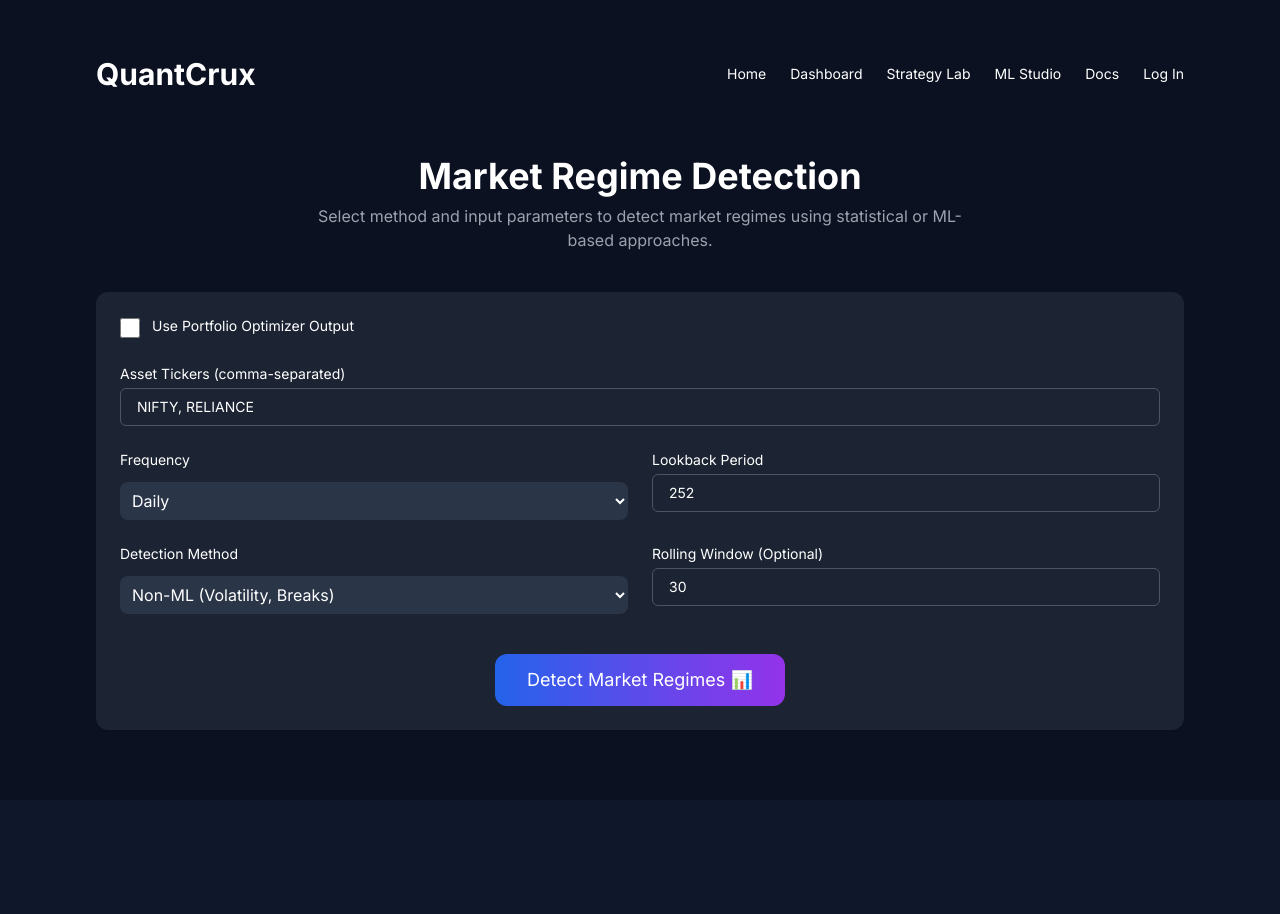
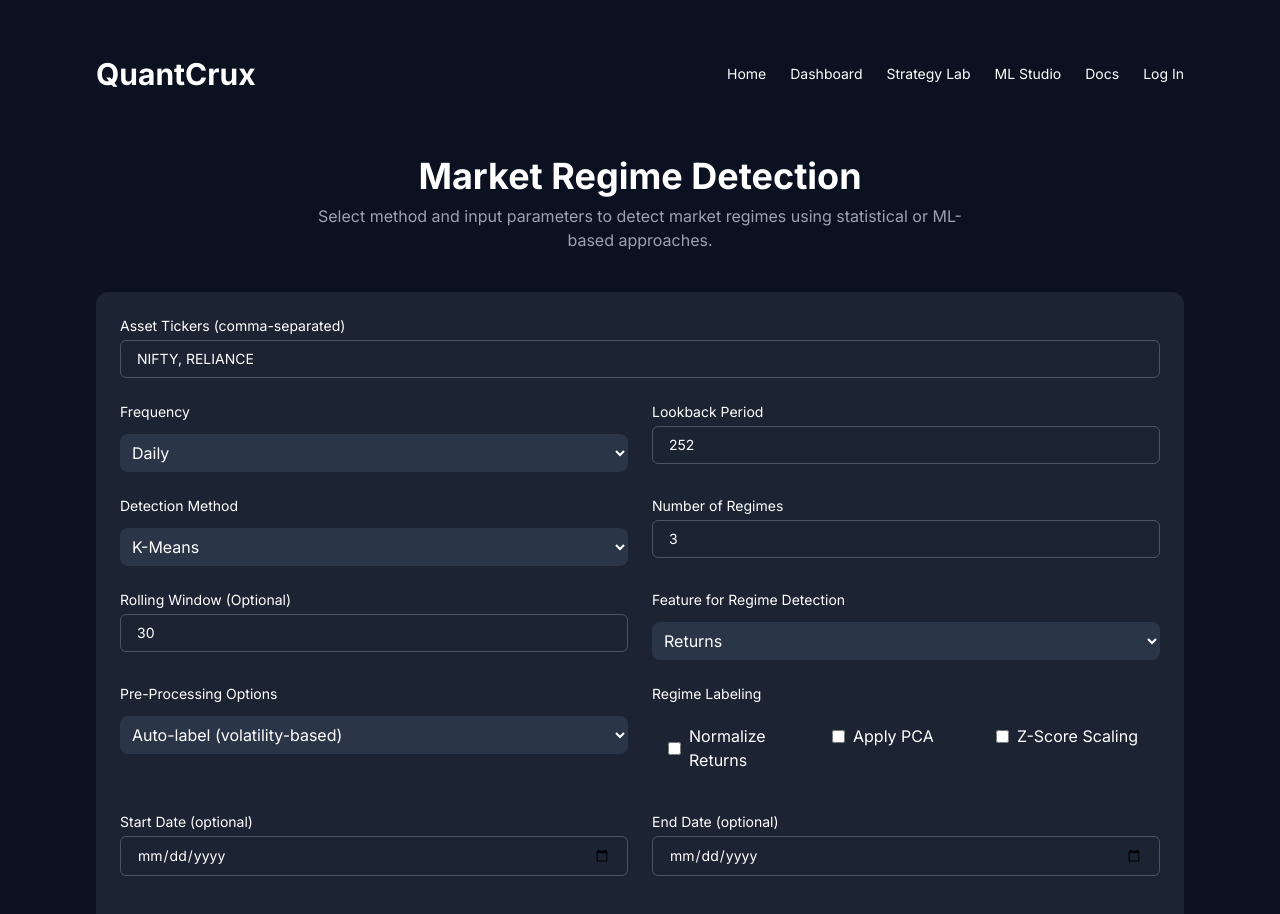
Before and after one commit to prathjain99/QuantCrux, a React (Vite) app in the folder frontend/: page /regime-detection in a window 1280 px wide. Shown: the top 914 px of the page. Before the commit the page ends 800 px from the top, so only its background shows below. Built offline with nearby package versions, Linux system fonts and the light colour scheme.

Commit message:
Regime detection frontend enhancement

```diff
--- a/frontend/src/pages/core/RegimeDetection.jsx
+++ b/frontend/src/pages/core/RegimeDetection.jsx
@@ -1,3 +1,4 @@
+
 // import React, { useState } from "react";
 // import { useNavigate } from "react-router-dom";
 // import { motion } from "framer-motion";
@@ -28,12 +29,14 @@
 //   };
 
 //   const handleSubmit = () => {
-//     navigate("/regime-detection/results", { state: { formData: form } });
+//     navigate("/regime-detection-results", { state: { formData: form } });
 //   };
 
 //   return (
 //     <div className="min-h-screen bg-[#0B1120] text-white px-6 md:px-24 py-14">
 //       <Header showHome />
+
+//       {/* Page Title */}
 //       <motion.div
 //         initial={{ opacity: 0, y: 30 }}
 //         animate={{ opacity: 1, y: 0 }}
@@ -46,99 +49,100 @@
 //         </p>
 //       </motion.div>
 
+//       {/* Form Card */}
 //       <Card className="bg-[#1C2433] rounded-2xl">
-//         <CardContent className="p-6 grid grid-cols-1 md:grid-cols-2 gap-6">
-//           <div>
-//             <Label className="text-white">Use Portfolio Optimizer Output</Label>
-//             <input
-//               type="checkbox"
-//               name="useOptimizerOutput"
-//               checked={form.useOptimizerOutput}
-//               onChange={handleChange}
-//               className="accent-blue-600 mt-2"
-//             />
-//           </div>
+//         <CardContent className="p-6">
+//           <div className="grid grid-cols-1 md:grid-cols-2 gap-6">
 
-//           {!form.useOptimizerOutput && (
-//             <div className="col-span-2">
-//               <Label className="text-white">Asset Tickers (comma-separated)</Label>
+
+//             {/* Asset Tickers Input */}
+//             {!form.useOptimizerOutput && (
+//               <div className="col-span-2">
+//                 <Label htmlFor="assetTickers" className="text-white">Asset Tickers (comma-separated)</Label>
+//                 <Input
+//                   name="assetTickers"
+//                   value={form.assetTickers}
+//                   onChange={handleChange}
+//                   placeholder="e.g. NIFTY, RELIANCE, INFY"
+//                   className="mt-2"
+//                 />
+//               </div>
+//             )}
+
+//             {/* Frequency */}
+//             <div>
+//               <Label htmlFor="frequency" className="text-white">Frequency</Label>
+//               <select
+//                 name="frequency"
+//                 value={form.frequency}
+//                 onChange={handleChange}
+//                 className="w-full mt-2 p-2 bg-[#2A3548] text-white rounded-lg"
+//               >
+//                 <option value="daily">Daily</option>
+//                 <option value="weekly">Weekly</option>
+//                 <option value="monthly">Monthly</option>
+//               </select>
+//             </div>
+
+//             {/* Lookback */}
+//             <div>
+//               <Label htmlFor="lookback" className="text-white">Lookback Period</Label>
 //               <Input
-//                 name="assetTickers"
-//                 value={form.assetTickers}
+//                 type="number"
+//                 name="lookback"
+//                 value={form.lookback}
 //                 onChange={handleChange}
-//                 placeholder="e.g. NIFTY, RELIANCE, INFY"
+//                 placeholder="e.g. 252"
 //                 className="mt-2"
 //               />
 //             </div>
-//           )}
 
-//           <div>
-//             <Label className="text-white">Frequency</Label>
-//             <select
-//               name="frequency"
-//               value={form.frequency}
-//               onChange={handleChange}
-//               className="w-full mt-2 p-2 bg-[#2A3548] text-white rounded-lg"
-//             >
-//               <option value="daily">Daily</option>
-//               <option value="weekly">Weekly</option>
-//               <option value="monthly">Monthly</option>
-//             </select>
-//           </div>
+//             {/* Detection Method */}
+//             <div>
+//               <Label htmlFor="method" className="text-white">Detection Method</Label>
+//               <select
+//                 name="method"
+//                 value={form.method}
+//                 onChange={handleChange}
+//                 className="w-full mt-2 p-2 bg-[#2A3548] text-white rounded-lg"
+//               >
+//                 <option value="non-ml">Non-ML (Volatility, Breaks)</option>
+//                 <option value="kmeans">K-Means</option>
+//                 <option value="gmm">GMM</option>
+//                 <option value="hmm">HMM</option>
+//               </select>
+//             </div>
 
-//           <div>
-//             <Label className="text-white">Lookback Period</Label>
-//             <Input
-//               type="number"
-//               name="lookback"
-//               value={form.lookback}
-//               onChange={handleChange}
-//               placeholder="e.g. 252"
-//               className="mt-2"
-//             />
-//           </div>
+//             {/* Number of Regimes */}
+//             {form.method !== "non-ml" && (
+//               <div>
+//                 <Label htmlFor="numRegimes" className="text-white">Number of Regimes</Label>
+//                 <Input
+//                   type="number"
+//                   name="numRegimes"
+//                   value={form.numRegimes}
+//                   onChange={handleChange}
+//                   className="mt-2"
+//                 />
+//               </div>
+//             )}
 
-//           <div>
-//             <Label className="text-white">Detection Method</Label>
-//             <select
-//               name="method"
-//               value={form.method}
-//               onChange={handleChange}
-//               className="w-full mt-2 p-2 bg-[#2A3548] text-white rounded-lg"
-//             >
-//               <option value="non-ml">Non-ML (Volatility, Breaks)</option>
-//               <option value="kmeans">K-Means</option>
-//               <option value="gmm">GMM</option>
-//               <option value="hmm">HMM</option>
-//             </select>
-//           </div>
-
-//           {(form.method !== "non-ml") && (
+//             {/* Rolling Window */}
 //             <div>
-//               <Label className="text-white">Number of Regimes</Label>
+//               <Label htmlFor="rollingWindow" className="text-white">Rolling Window (Optional)</Label>
 //               <Input
 //                 type="number"
-//                 name="numRegimes"
-//                 value={form.numRegimes}
+//                 name="rollingWindow"
+//                 value={form.rollingWindow}
 //                 onChange={handleChange}
+//                 placeholder="e.g. 30"
 //                 className="mt-2"
 //               />
 //             </div>
-//           )}
-
-//           <div>
-//             <Label className="text-white">Rolling Window (Optional)</Label>
-//             <Input
-//               type="number"
-//               name="rollingWindow"
-//               value={form.rollingWindow}
-//               onChange={handleChange}
-//               placeholder="e.g. 30"
-//               className="mt-2"
-//             />
 //           </div>
 
-//           <div className="col-span-2 text-center mt-6">
+//           {/* Submit Button */}
+//           <div className="text-center mt-10">
 //             <Button
 //               onClick={handleSubmit}
 //               className="bg-gradient-to-r from-blue-600 to-purple-600 text-white px-8 py-3 text-lg rounded-xl hover:scale-105 transition-transform"
@@ -151,7 +155,6 @@
 //     </div>
 //   );
 // }
-
 
 
 import React, { useState } from "react";
@@ -169,10 +172,17 @@ export default function RegimeDetection() {
     assetTickers: "NIFTY, RELIANCE",
     frequency: "daily",
     lookback: 252,
-    method: "non-ml",
+    method: "kmeans",
     rollingWindow: 30,
     numRegimes: 3,
     useOptimizerOutput: false,
+    featureType: "returns",
+    regimeLabeling: "auto",
+    normalize: false,
+    applyPCA: false,
+    zscore: false,
+    startDate: "",
+    endDate: ""
   });
 
   const handleChange = (e) => {
@@ -191,7 +201,6 @@ export default function RegimeDetection() {
     <div className="min-h-screen bg-[#0B1120] text-white px-6 md:px-24 py-14">
       <Header showHome />
 
-      {/* Page Title */}
       <motion.div
         initial={{ opacity: 0, y: 30 }}
         animate={{ opacity: 1, y: 0 }}
@@ -204,26 +213,9 @@ export default function RegimeDetection() {
         </p>
       </motion.div>
 
-      {/* Form Card */}
       <Card className="bg-[#1C2433] rounded-2xl">
         <CardContent className="p-6">
           <div className="grid grid-cols-1 md:grid-cols-2 gap-6">
-
-            {/* Use Portfolio Optimizer Checkbox */}
-            <div className="flex items-center space-x-3 col-span-2">
-              <input
-                type="checkbox"
-                name="useOptimizerOutput"
-                checked={form.useOptimizerOutput}
-                onChange={handleChange}
-                className="accent-blue-600 h-5 w-5"
-              />
-              <Label className="text-white text-base" htmlFor="useOptimizerOutput">
-                Use Portfolio Optimizer Output
-              </Label>
-            </div>
-
-            {/* Asset Tickers Input */}
             {!form.useOptimizerOutput && (
               <div className="col-span-2">
                 <Label htmlFor="assetTickers" className="text-white">Asset Tickers (comma-separated)</Label>
@@ -237,7 +229,6 @@ export default function RegimeDetection() {
               </div>
             )}
 
-            {/* Frequency */}
             <div>
               <Label htmlFor="frequency" className="text-white">Frequency</Label>
               <select
@@ -252,7 +243,6 @@ export default function RegimeDetection() {
               </select>
             </div>
 
-            {/* Lookback */}
             <div>
               <Label htmlFor="lookback" className="text-white">Lookback Period</Label>
               <Input
@@ -265,7 +255,6 @@ export default function RegimeDetection() {
               />
             </div>
 
-            {/* Detection Method */}
             <div>
               <Label htmlFor="method" className="text-white">Detection Method</Label>
               <select
@@ -274,14 +263,13 @@ export default function RegimeDetection() {
                 onChange={handleChange}
                 className="w-full mt-2 p-2 bg-[#2A3548] text-white rounded-lg"
               >
-                <option value="non-ml">Non-ML (Volatility, Breaks)</option>
                 <option value="kmeans">K-Means</option>
                 <option value="gmm">GMM</option>
                 <option value="hmm">HMM</option>
+                <option value="non-ml">Non-ML (Volatility, Breaks)</option>
               </select>
             </div>
 
-            {/* Number of Regimes */}
             {form.method !== "non-ml" && (
               <div>
                 <Label htmlFor="numRegimes" className="text-white">Number of Regimes</Label>
@@ -295,7 +283,6 @@ export default function RegimeDetection() {
               </div>
             )}
 
-            {/* Rolling Window */}
             <div>
               <Label htmlFor="rollingWindow" className="text-white">Rolling Window (Optional)</Label>
               <Input
@@ -307,9 +294,89 @@ export default function RegimeDetection() {
                 className="mt-2"
               />
             </div>
+
+            <div>
+              <Label htmlFor="featureType" className="text-white">Feature for Regime Detection</Label>
+              <select
+                name="featureType"
+                value={form.featureType}
+                onChange={handleChange}
+                className="w-full mt-2 p-2 bg-[#2A3548] text-white rounded-lg"
+              >
+                <option value="returns">Returns</option>
+                <option value="volatility">Volatility</option>
+                <option value="correlation">Correlation</option>
+                <option value="momentum">Momentum</option>
+              </select>
+            </div>
+
+            <div>
+              <Label htmlFor="regimeLabeling" className="text-white">Pre-Processing Options</Label>
+              <select
+                name="regimeLabeling"
+                value={form.regimeLabeling}
+                onChange={handleChange}
+                className="w-full mt-2 p-2 bg-[#2A3548] text-white rounded-lg"
+              >
+                <option value="auto">Auto-label (volatility-based)</option>
+                <option value="manual">Manual</option>
+                <option value="raw">Cluster ID Only</option>
+              </select>
+            </div>
+
+            <div>
+              <Label htmlFor="regimeLabeling" className="text-white">Regime Labeling</Label>
+
+            <Card>
+              <CardContent>
+            <div className="col-span-2 grid grid-cols-1 md:grid-cols-3 gap-4">
+              <div>
+                <label className="flex items-center space-x-2">
+                  <input type="checkbox" name="normalize" checked={form.normalize} onChange={handleChange} />
+                  <span>Normalize Returns</span>
+                </label>
+              </div>
+              <div>
+                <label className="flex items-center space-x-2">
+                  <input type="checkbox" name="applyPCA" checked={form.applyPCA} onChange={handleChange} />
+                  <span>Apply PCA</span>
+                </label>
+              </div>
+              <div>
+                <label className="flex items-center space-x-2">
+                  <input type="checkbox" name="zscore" checked={form.zscore} onChange={handleChange} />
+                  <span>Z-Score Scaling</span>
+                </label>
+              </div>
+            </div>
+            </CardContent>
+            </Card>
+            </div>
+
+
+
+            <div>
+              <Label htmlFor="startDate" className="text-white">Start Date (optional)</Label>
+              <Input
+                type="date"
+                name="startDate"
+                value={form.startDate}
+                onChange={handleChange}
+                className="mt-2"
+              />
+            </div>
+            <div>
+              <Label htmlFor="endDate" className="text-white">End Date (optional)</Label>
+              <Input
+                type="date"
+                name="endDate"
+                value={form.endDate}
+                onChange={handleChange}
+                className="mt-2"
+              />
+            </div>
           </div>
 
-          {/* Submit Button */}
           <div className="text-center mt-10">
             <Button
               onClick={handleSubmit}
--- a/frontend/src/pages/core/RegimeDetectionResults.jsx
+++ b/frontend/src/pages/core/RegimeDetectionResults.jsx
@@ -1,3 +1,87 @@
+// import React from "react";
+// import { useLocation, useNavigate } from "react-router-dom";
+// import { motion } from "framer-motion";
+// import { Card, CardContent } from "@/components/card";
+// import Header from "@/components/header";
+// import { Button } from "@/components/button";
+
+// export default function RegimeDetectionResults() {
+//   const location = useLocation();
+//    const navigate = useNavigate();
+//   const formData = location.state?.formData || {};
+
+//   return (
+//     <div className="min-h-screen bg-[#0B1120] text-white px-6 md:px-24 py-14">
+//       <Header showHome />
+
+//       <motion.div
+//         initial={{ opacity: 0, y: 30 }}
+//         animate={{ opacity: 1, y: 0 }}
+//         transition={{ duration: 0.6 }}
+//         className="mb-10 text-center"
+//       >
+//         <h1 className="text-4xl font-bold mb-2">Market Regime Detection Results</h1>
+//         <p className="text-gray-400 max-w-2xl mx-auto">
+//           Below are the summary of detected regimes and transition points based on your input configuration.
+//         </p>
+//       </motion.div>
+
+//       {/* Input Summary */}
+//       <Card className="bg-[#1C2433] rounded-2xl mb-10">
+//         <CardContent className="p-6">
+//           <h2 className="text-2xl font-semibold mb-4">Input Summary</h2>
+//           <div className="grid grid-cols-1 md:grid-cols-2 gap-6 text-sm text-gray-300">
+//             <p><strong>Asset Tickers:</strong> {formData.assetTickers}</p>
+//             <p><strong>Frequency:</strong> {formData.frequency}</p>
+//             <p><strong>Lookback Period:</strong> {formData.lookback}</p>
+//             <p><strong>Detection Method:</strong> {formData.method.toUpperCase()}</p>
+//             <p><strong>Rolling Window:</strong> {formData.rollingWindow}</p>
+//             {formData.method !== "non-ml" && (
+//               <p><strong>Number of Regimes:</strong> {formData.numRegimes}</p>
+//             )}
+//             <p><strong>Used Optimizer Output:</strong> {formData.useOptimizerOutput ? "Yes" : "No"}</p>
+//           </div>
+//         </CardContent>
+//       </Card>
+
+//       {/* Regime Results Summary */}
+//       <Card className="bg-[#1C2433] rounded-2xl mb-10">
+//         <CardContent className="p-6">
+//           <h2 className="text-2xl font-semibold mb-4">Detected Regime Summary</h2>
+//           <ul className="list-disc pl-5 text-gray-300 space-y-2">
+//             <li>Regime 1 (Stable): Detected from Jan 2020 to Feb 2021</li>
+//             <li>Regime 2 (Volatile): Detected from Mar 2021 to Nov 2022</li>
+//             <li>Regime 3 (Recovery): Detected from Dec 2022 onwards</li>
+//           </ul>
+//         </CardContent>
+//       </Card>
+
+//       {/* Charts Placeholder */}
+//       <Card className="bg-[#1C2433] rounded-2xl mb-10">
+//         <CardContent className="p-6">
+//           <h2 className="text-2xl font-semibold mb-4">Visualization (Coming Soon)</h2>
+//           <div className="text-center text-gray-400 italic">
+//             Regime overlay plot and volatility clustering charts will appear here.
+//           </div>
+//         </CardContent>
+//       </Card>
+
+//       {/* Download Placeholder */}
+
+//        <div className="text-center mt-10">
+//                    <Button
+//                      onClick={() => navigate("/regime-detection")}
+//                      className="bg-gradient-to-r from-blue-600 to-purple-600 text-white px-8 py-3 text-lg rounded-xl hover:scale-105 transition-transform"
+//                    >
+//                     Back to Detection 📊
+//                    </Button>
+//         </div>
+
+//     </div>
+//   );
+// }
+
+
 import React from "react";
 import { useLocation, useNavigate } from "react-router-dom";
 import { motion } from "framer-motion";
@@ -22,7 +106,7 @@ export default function RegimeDetectionResults() {
       >
         <h1 className="text-4xl font-bold mb-2">Market Regime Detection Results</h1>
         <p className="text-gray-400 max-w-2xl mx-auto">
-          Below are the summary of detected regimes and transition points based on your input configuration.
+          Below is a detailed summary of detected regimes and transitions based on your configuration.
         </p>
       </motion.div>
 
@@ -31,27 +115,57 @@ export default function RegimeDetectionResults() {
         <CardContent className="p-6">
           <h2 className="text-2xl font-semibold mb-4">Input Summary</h2>
           <div className="grid grid-cols-1 md:grid-cols-2 gap-6 text-sm text-gray-300">
-            <p><strong>Asset Tickers:</strong> {formData.assetTickers || "From Optimizer"}</p>
+            <p><strong>Asset Tickers:</strong> {formData.assetTickers || "Optimizer Output"}</p>
             <p><strong>Frequency:</strong> {formData.frequency}</p>
             <p><strong>Lookback Period:</strong> {formData.lookback}</p>
-            <p><strong>Detection Method:</strong> {formData.method.toUpperCase()}</p>
+            <p><strong>Detection Method:</strong> {formData.method?.toUpperCase()}</p>
             <p><strong>Rolling Window:</strong> {formData.rollingWindow}</p>
             {formData.method !== "non-ml" && (
               <p><strong>Number of Regimes:</strong> {formData.numRegimes}</p>
             )}
             <p><strong>Used Optimizer Output:</strong> {formData.useOptimizerOutput ? "Yes" : "No"}</p>
+            <p><strong>Start Date:</strong> {formData.startDate || "Auto-detected"}</p>
+            <p><strong>End Date:</strong> {formData.endDate || "Latest Available"}</p>
           </div>
         </CardContent>
       </Card>
+
+{/* Feature Engineering and Labeling Details Side by Side */}
+<div className="grid grid-cols-1 md:grid-cols-2 gap-6 mb-10">
+  {/* Feature Engineering Summary */}
+  <Card className="bg-[#1C2433] rounded-2xl">
+    <CardContent className="p-6">
+      <h2 className="text-2xl font-semibold mb-4">Feature Engineering</h2>
+      <ul className="list-disc pl-5 text-gray-300 space-y-2">
+        <li><strong>Normalized Returns:</strong> {formData.normalize ? "Yes" : "No"}</li>
+        <li><strong>Z-Score Applied:</strong> {formData.zscore ? "Yes" : "No"}</li>
+        <li><strong>PCA Transformation:</strong> {formData.pca ? "Enabled" : "Disabled"}</li>
+        <li><strong>Feature Type:</strong> {formData.featureType}</li>
+      </ul>
+    </CardContent>
+  </Card>
+
+  {/* Regime Labeling Details */}
+  <Card className="bg-[#1C2433] rounded-2xl">
+    <CardContent className="p-6">
+      <h2 className="text-2xl font-semibold mb-4">Model & Labeling Details</h2>
+      <ul className="list-disc pl-5 text-gray-300 space-y-2">
+        <li><strong>Regime Labeling Technique:</strong> {formData.regimeLabeling || "None Specified"}</li>
+        <li><strong>Interpretability:</strong> Labels mapped using {formData.regimeLabeling === "statistical" ? "volatility levels" : "cluster risk profile"}</li>
+      </ul>
+    </CardContent>
+  </Card>
+</div>
+
 
       {/* Regime Results Summary */}
       <Card className="bg-[#1C2433] rounded-2xl mb-10">
         <CardContent className="p-6">
           <h2 className="text-2xl font-semibold mb-4">Detected Regime Summary</h2>
           <ul className="list-disc pl-5 text-gray-300 space-y-2">
-            <li>Regime 1 (Stable): Detected from Jan 2020 to Feb 2021</li>
-            <li>Regime 2 (Volatile): Detected from Mar 2021 to Nov 2022</li>
-            <li>Regime 3 (Recovery): Detected from Dec 2022 onwards</li>
+            <li>Regime 1 (Stable): Jan 2020 to Feb 2021 — Avg Volatility: 9%</li>
+            <li>Regime 2 (Volatile): Mar 2021 to Nov 2022 — Avg Volatility: 18%</li>
+            <li>Regime 3 (Recovery): Dec 2022 to Present — Avg Volatility: 12%</li>
           </ul>
         </CardContent>
       </Card>
@@ -61,13 +175,19 @@ export default function RegimeDetectionResults() {
         <CardContent className="p-6">
           <h2 className="text-2xl font-semibold mb-4">Visualization (Coming Soon)</h2>
           <div className="text-center text-gray-400 italic">
-            Regime overlay plot and volatility clustering charts will appear here.
+            Regime overlays on price charts, volatility clusters, and PCA projections will appear here.
           </div>
         </CardContent>
       </Card>
 
       {/* Download Placeholder */}
+      <Card className="bg-[#1C2433] rounded-2xl mb-10">
+        <CardContent className="p-6 text-center text-gray-300">
+          📁 <span className="font-semibold">Exports:</span> Download regime labels, PCA components, and processed features (coming soon).
+        </CardContent>
+      </Card>
 
+      {/* Back Button */}
       <div className="text-center mt-10">
         <Button
           onClick={() => navigate("/regime-detection")}
@@ -76,7 +196,6 @@ export default function RegimeDetectionResults() {
           Back to Detection 📊
         </Button>
       </div>
-
     </div>
   );
 }
--- a/frontend/src/pages/home.jsx
+++ b/frontend/src/pages/home.jsx
@@ -33,18 +33,29 @@ const data = [
 ];
 
 const features = [
+
+   {
+    title: "Regime Detection",
+    desc: "Identify market regimes for smarter trading decisions.",
+    icon: <Blocks size={20} />,
+    link: "/regime-detection", // Link to the strategy builder page
+  },
+
+  {
+
+    title: "Alpha Signal Discovery",
+    desc: "Use ML to detect price signals",
+    icon: <BrainCircuit size={20} />,
+    link: "/alpha-signals", // Link to the alpha signal discovery page
+  },
+
   {
     title: "Backtesting Engine",
     desc: "Simulate quant strategies over historical data",
     icon: <BarChart4 size={20} />,
     link: "/backtest", // Link to the backtesting page
   },
-  {
-    title: "Alpha Signal Discovery",
-    desc: "Use ML to detect price signals",
-    icon: <BrainCircuit size={20} />,
-    link: "/alpha-signals", // Link to the alpha signal discovery page
-  },
+
   {
     title: "Portfolio Optimizer",
     desc: "Construct optimal portfolios",
@@ -57,17 +68,14 @@ const features = [
     icon: <ShieldCheck size={20} />,
     link: "/risk-analytics", // Link to the risk analytics page
   },
-  {
+
+
+
+    {
     title: "Options Pricing",
     desc: "Create rule-based strategies",
     icon: <Sigma size={20} />,
     link: "/options-pricing", // Link to the options pricing page
-  },
-  {
-    title: "Regime Detection",
-    desc: "Identify market regimes for smarter trading decisions.",
-    icon: <Blocks size={20} />,
-    link: "/regime-detection", // Link to the strategy builder page
   },
 ];
 
```
Lines whose indentation alone changed are shown as unchanged.
